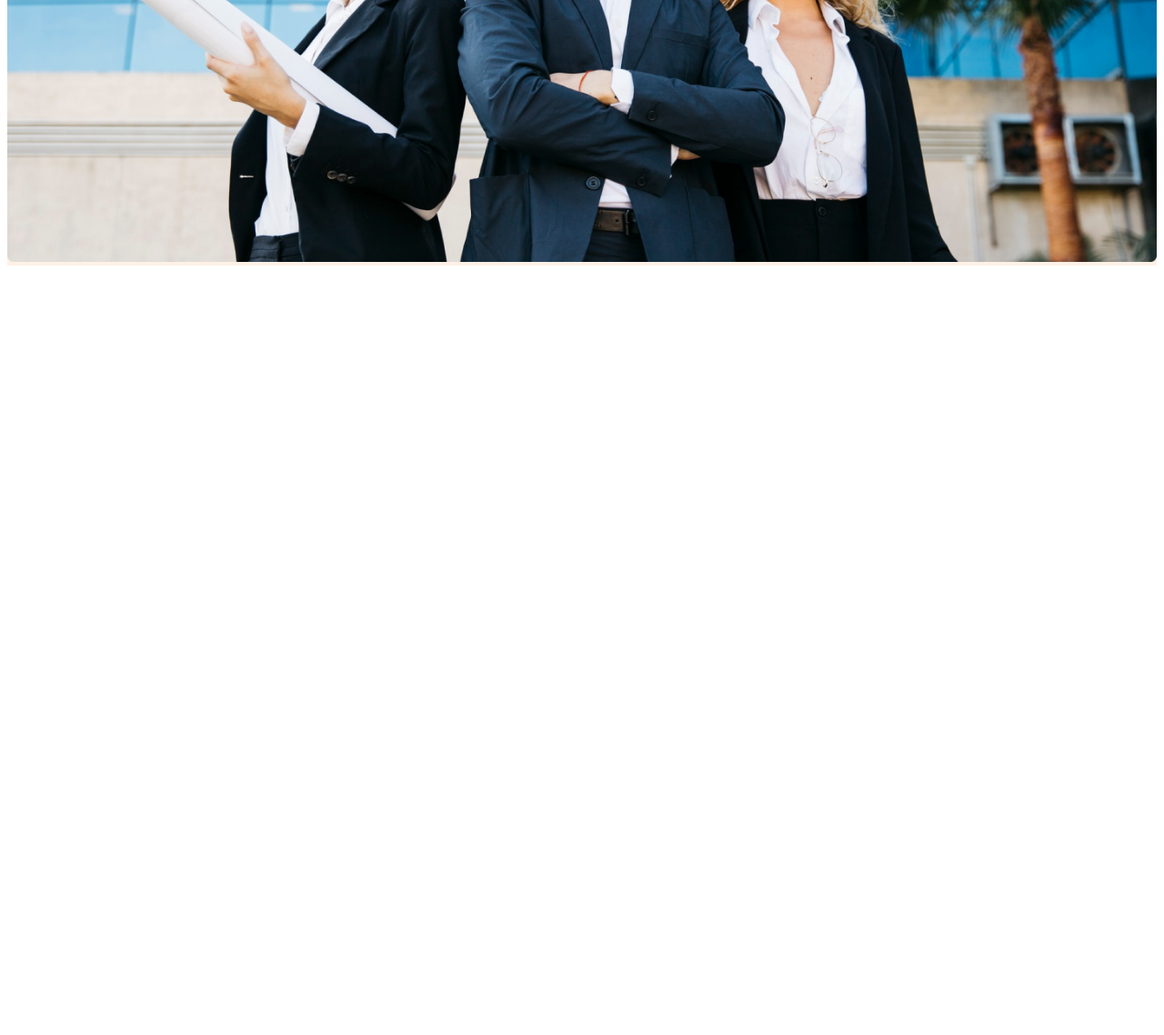
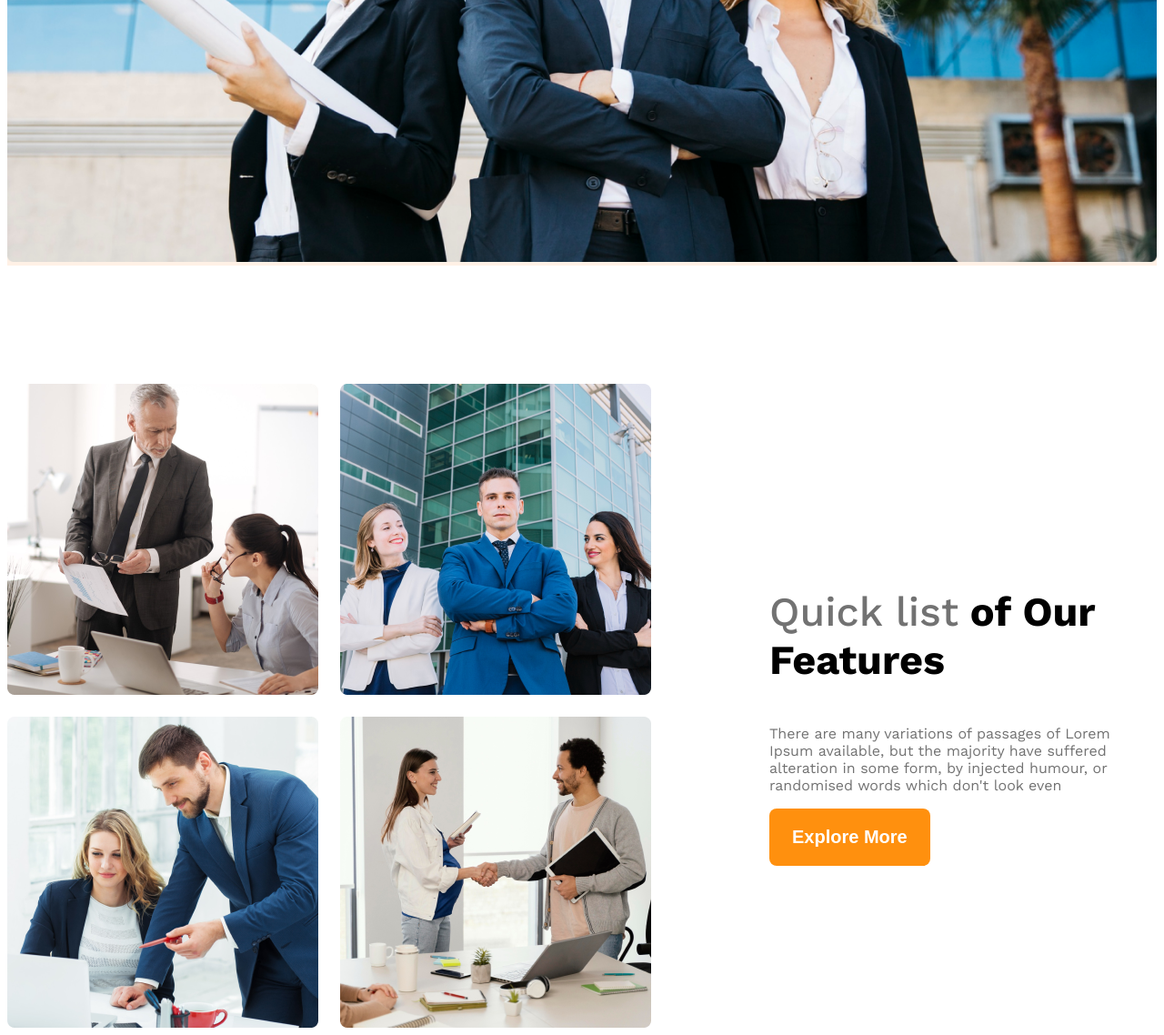
Before and after one commit to imteajuddinniloy/G3-ARCHITECTS-WEBSITE-P3, a plain HTML site: page index.htm in a window 1280 px wide. Shown: the part 828-1966 px from the top of the page at 91% size. Before the commit the page ends 1128 px from the top, so only its background shows below. Drawn offline with nearby package versions, Linux system fonts and the light colour scheme.

Commit message:
Add team section structure and styles

```diff
--- a/index.htm
+++ b/index.htm
@@ -32,7 +32,20 @@
     </header>
 
     <main>
+        <section class="team displat-flex">
+            <div class="image-container">
+                <img src="images/team1.png" alt="">
+                <img src="images/team2.png" alt="">
+                <img src="images/team3.png" alt="">
+                <img src="images/team4.png" alt="">
+            </div>
 
+            <div class="features">
+                <h3 class="section-title"><span id="quick-list" class="text-lightgray">Quick list</span> <span>of Our</span> <span>Features</span></h3>
+                <p class="feature-description text-lightgray">There are many variations of passages of Lorem Ipsum available, but the majority have suffered alteration in some form, by injected humour, or randomised words which don't look even</p>
+                <button class="btn-primary">Explore More</button>
+            </div>
+        </section>
     </main>
 
     <footer>
--- a/styles/architects.css
+++ b/styles/architects.css
@@ -22,6 +22,11 @@ color: #424242;
     display: flex;
 }
 
+.section-title{
+    font-size: 2.81rem;
+    font-weight: bold;
+}
+
 .btn-primary{
     padding: 20px 25px;
     font-size: 1.25rem;
@@ -30,6 +35,15 @@ color: #424242;
     background-color: #FF900E;
     border: none;
     border-radius: 8px;
+}
+
+main{
+    max-width: 1440px;
+    margin: 0 auto;
+}
+
+main > section{
+    margin-top: 130px;
 }
 /* header */
 header{
@@ -82,9 +96,38 @@ align-items: center;
     width: 100%;
 }
 
+/* team section realeted styles */
+.team{
+    align-items: center;
+}
+
+.features{
+margin-left: 130px;
+max-width: 537px;
+}
+
+.image-container{
+    display: grid;
+    grid-template-columns: repeat(2, 1fr);
+    gap: 24px;
+}
+
+
+#quick-list{
+    font-weight: 500;
+}
+
 /* responsive media query */
 @media screen and (max-width: 576px){
-    .navbar, .menu{
+    .navbar, .menu, .team{
         flex-direction: column;
     }
+
+    .image-container{
+    grid-template-columns: repeat(1, 1fr);
 }
+
+.features{
+    margin: 50px auto;
+}
+}
```
